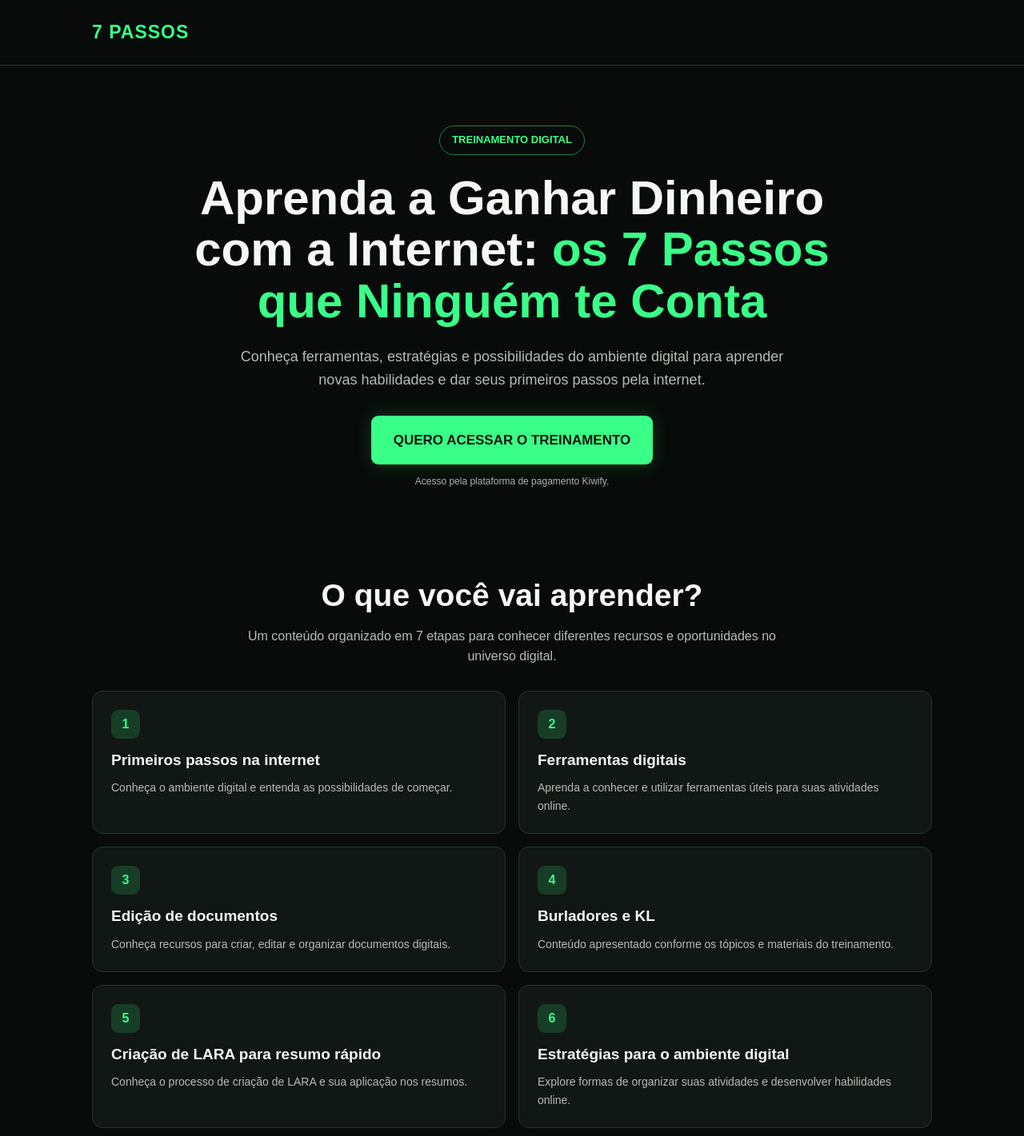
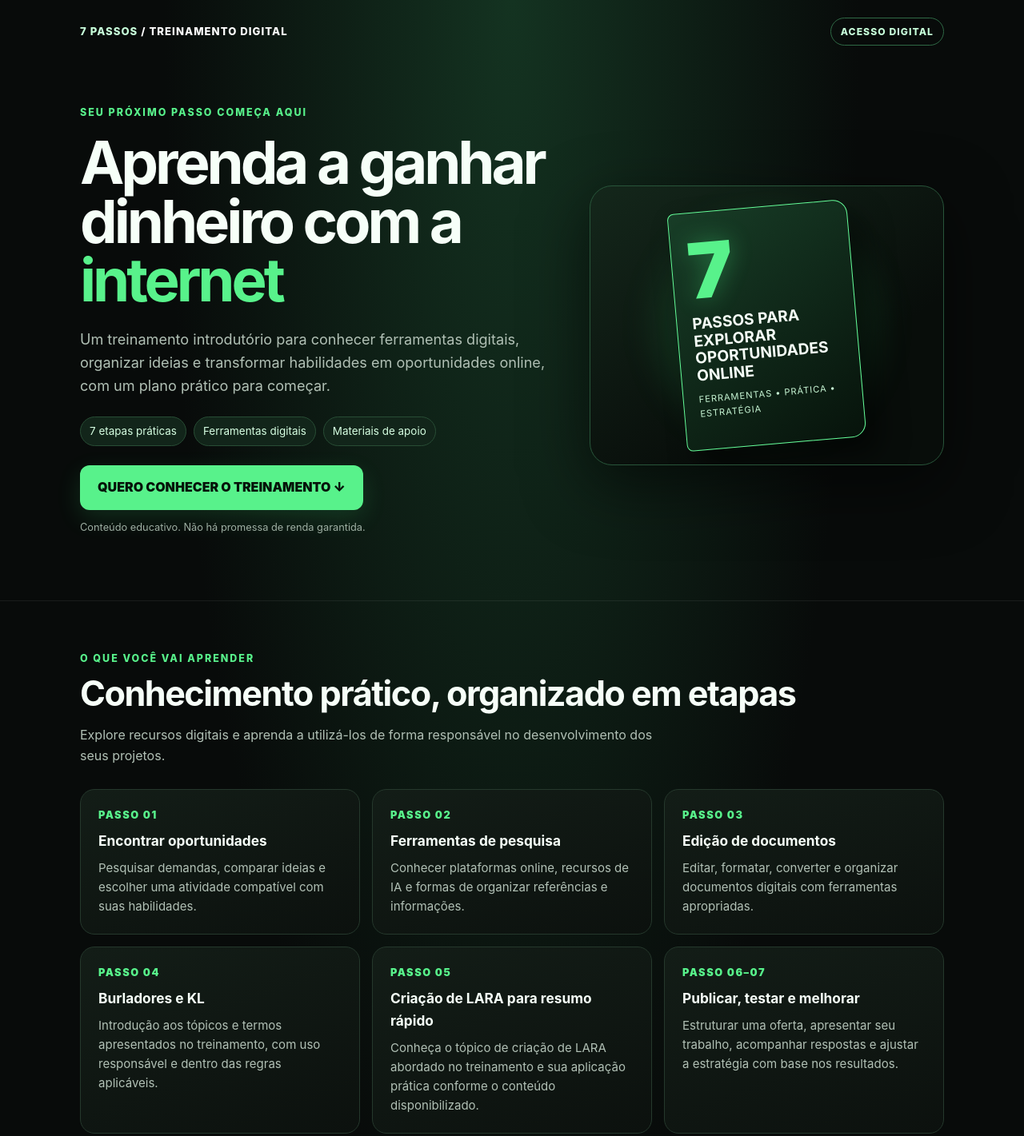
Before and after one commit to 7Horizontes/curso-7-passos, a plain HTML site: page index.html in a window 1280 px wide. Shown: the top 1421 px of the page at 80% size. Drawn offline with Linux system fonts and the light colour scheme.

Commit message:
Update index.html

```diff
--- a/index.html
+++ b/index.html
@@ -3,343 +3,154 @@
 <head>
 <meta charset="UTF-8">
 <meta name="viewport" content="width=device-width, initial-scale=1.0">
-  <title>7 Passos | Ganhar Dinheiro com a Internet</title>
-  <meta name="description" content="Conheça os 7 passos para aprender sobre oportunidades na internet.">
-
+<meta name="description" content="Conheça o treinamento Aprenda a Ganhar Dinheiro com a Internet: 7 passos, ferramentas digitais e materiais de apoio para começar.">
+<title>7 Passos | Aprenda a Ganhar Dinheiro com a Internet</title>
 <style>
-    * {
-      margin: 0;
-      padding: 0;
-      box-sizing: border-box;
-    }
-
-    :root {
-      --green: #39ff88;
-      --dark: #080b0a;
-      --card: #111714;
-      --text: #f5f7f5;
-      --muted: #b2beb6;
-    }
-
-    body {
-      font-family: Arial, Helvetica, sans-serif;
-      background: var(--dark);
-      color: var(--text);
-      line-height: 1.6;
-    }
-
-    .container {
-      width: min(100% - 36px, 1050px);
-      margin: auto;
-    }
-
-    header {
-      padding: 22px 0;
-      border-bottom: 1px solid #24332a;
-    }
-
-    .logo {
-      color: var(--green);
-      font-size: 23px;
-      font-weight: 900;
-      letter-spacing: 1px;
-    }
-
-    .hero {
-      text-align: center;
-      padding: 75px 0 55px;
-    }
-
-    .tag {
-      display: inline-block;
-      padding: 7px 15px;
-      margin-bottom: 22px;
-      border: 1px solid #277d4b;
-      border-radius: 30px;
-      color: var(--green);
-      font-size: 13px;
-      font-weight: bold;
-    }
-
-    h1 {
-      max-width: 850px;
-      margin: 0 auto 22px;
-      font-size: clamp(35px, 6vw, 60px);
-      line-height: 1.08;
-      font-weight: 900;
-    }
-
-    h1 span {
-      color: var(--green);
-    }
-
-    .subtitle {
-      max-width: 690px;
-      margin: 0 auto 30px;
-      color: var(--muted);
-      font-size: 18px;
-    }
-
-    .button {
-      display: inline-block;
-      padding: 17px 28px;
-      border-radius: 9px;
-      background: var(--green);
-      color: #07140c;
-      text-decoration: none;
-      font-size: 17px;
-      font-weight: 900;
-      box-shadow: 0 0 25px #39ff8830;
-      transition: transform 0.2s;
-    }
-
-    .button:hover {
-      transform: translateY(-3px);
-    }
-
-    .note {
-      display: block;
-      margin-top: 12px;
-      color: #aab5ad;
-      font-size: 12px;
-    }
-
-    section {
-      padding: 55px 0;
-    }
-
-    .section-title {
-      margin-bottom: 14px;
-      text-align: center;
-      font-size: clamp(27px, 4vw, 39px);
-      line-height: 1.2;
-    }
-
-    .section-description {
-      max-width: 700px;
-      margin: 0 auto 30px;
-      color: var(--muted);
-      text-align: center;
-    }
-
-    .steps {
-      display: grid;
-      grid-template-columns: repeat(2, minmax(0, 1fr));
-      gap: 16px;
-    }
-
-    .step {
-      padding: 23px;
-      background: var(--card);
-      border: 1px solid #24352a;
-      border-radius: 13px;
-    }
-
-    .step-number {
-      display: inline-flex;
-      align-items: center;
-      justify-content: center;
-      width: 36px;
-      height: 36px;
-      margin-bottom: 12px;
-      border-radius: 9px;
-      background: #173d27;
-      color: var(--green);
-      font-weight: 900;
-    }
-
-    .step h3 {
-      margin-bottom: 8px;
-      font-size: 19px;
-    }
-
-    .step p {
-      color: var(--muted);
-      font-size: 14px;
-    }
-
-    .offer {
-      padding: 38px 25px;
-      text-align: center;
-      background: linear-gradient(145deg, #13251a, #0c110e);
-      border: 1px solid #2d7045;
-      border-radius: 18px;
-    }
-
-    .offer h2 {
-      margin-bottom: 12px;
-      font-size: clamp(27px, 4vw, 40px);
-    }
-
-    .price-label {
-      color: var(--muted);
-      margin-top: 22px;
-    }
-
-    .price {
-      margin: 0 0 20px;
-      color: var(--green);
-      font-size: clamp(48px, 8vw, 66px);
-      font-weight: 900;
-      line-height: 1.2;
-    }
-
-    .offer-description {
-      max-width: 570px;
-      margin: 0 auto 25px;
-      color: var(--muted);
-    }
-
-    .disclaimer {
-      max-width: 650px;
-      margin: 18px auto 0;
-      color: #9eaaa1;
-      font-size: 12px;
-    }
-
-    footer {
-      padding: 28px 0;
-      border-top: 1px solid #24332a;
-      color: #8f9a92;
-      text-align: center;
-      font-size: 12px;
-    }
-
-    @media (max-width: 650px) {
-      .hero {
-        padding-top: 52px;
-      }
-
-      .steps {
-        grid-template-columns: 1fr;
-      }
-
-      .button {
-        width: 100%;
-        max-width: 400px;
-      }
+:root{--bg:#080b0a;--panel:#111714;--green:#58f28b;--mint:#c7ffda;--text:#f6fff8;--muted:#b1c0b5;--line:#25382c}
+*{box-sizing:border-box}
+html{scroll-behavior:smooth}
+body{margin:0;background:radial-gradient(ellipse at 50% 0%,#143321 0%,var(--bg) 48%);color:var(--text);font-family:Inter,Arial,Helvetica,sans-serif;line-height:1.6}
+.wrap{width:min(1080px,92%);margin:auto}
+.nav{display:flex;justify-content:space-between;align-items:center;padding:22px 0;color:var(--mint);font-weight:800;letter-spacing:.08em;font-size:.82rem}
+.pill{border:1px solid #2f6945;border-radius:999px;padding:7px 12px;color:var(--mint);font-size:.76rem}
+.hero{padding:52px 0 68px;display:grid;grid-template-columns:1.15fr .85fr;gap:38px;align-items:center}
+.eyebrow{color:var(--green);font-weight:800;letter-spacing:.16em;text-transform:uppercase;font-size:.78rem}
+.hero h1{font-size:clamp(2.4rem,5.8vw,4.7rem);line-height:.99;letter-spacing:-.055em;margin:16px 0 22px}
+.hero h1 span{color:var(--green)}
+.lead{font-size:1.13rem;color:var(--muted);max-width:620px}
+.visual{min-height:340px;border:1px solid #28553a;border-radius:28px;background:linear-gradient(145deg,#14271b,#080d0a 68%);padding:25px;display:flex;align-items:center;justify-content:center;position:relative;overflow:hidden;box-shadow:0 25px 80px #0008}
+.visual:before{content:"";position:absolute;width:280px;height:280px;border-radius:50%;background:#38e8791c;filter:blur(22px)}
+.book{position:relative;z-index:1;width:225px;min-height:280px;padding:24px 19px;border-radius:8px 18px 18px 8px;background:linear-gradient(145deg,#183d27,#07130b);border:1px solid #65ff9a;box-shadow:16px 22px 35px #0008;transform:rotate(-5deg)}
+.book .seven{font-size:6rem;font-weight:950;line-height:1;color:var(--green);text-shadow:0 0 30px #4cff8b55}
+.book h2{font-size:1.2rem;line-height:1.12;margin:8px 0}
+.book p{font-size:.7rem;color:#c7f5d4;text-transform:uppercase;letter-spacing:.08em}
+.chips{display:flex;flex-wrap:wrap;gap:9px;margin:24px 0}
+.chips span{background:#12251a;border:1px solid #284d35;color:#d6ffe2;border-radius:999px;padding:7px 11px;font-size:.84rem}
+.cta{display:inline-block;text-decoration:none;background:var(--green);color:#06140a;font-weight:900;border-radius:12px;padding:15px 22px;box-shadow:0 10px 30px #4aff8524}
+.fine{font-size:.8rem;color:#9eafa3;margin-top:12px}
+.section{padding:62px 0;border-top:1px solid #ffffff12}
+.section h2{font-size:clamp(1.8rem,4vw,2.7rem);line-height:1.1;letter-spacing:-.035em;margin:10px 0 14px}
+.sub{color:var(--muted);max-width:720px}
+.grid{display:grid;grid-template-columns:repeat(3,1fr);gap:15px;margin-top:28px}
+.card{background:linear-gradient(160deg,#131d17,#0c110e);border:1px solid var(--line);border-radius:18px;padding:22px}
+.num{font-size:.8rem;color:var(--green);font-weight:900;letter-spacing:.12em}
+.card h3{margin:8px 0;font-size:1.08rem}
+.card p{margin:0;color:var(--muted);font-size:.94rem}
+.offer{border:1px solid #38754d;border-radius:24px;background:linear-gradient(135deg,#14291b,#0b110d);padding:clamp(24px,5vw,48px);display:grid;grid-template-columns:1fr auto;gap:24px;align-items:center}
+.price small{color:var(--muted);display:block}
+.price strong{font-size:3rem;color:var(--green);line-height:1.1}
+.price del{color:#9eafa3}
+.list{padding-left:20px;color:var(--muted)}
+.list li{padding:5px 0}
+footer{padding:28px 0 45px;color:#8ea194;font-size:.82rem;border-top:1px solid #ffffff12}
+@media(max-width:760px){
+.hero{grid-template-columns:1fr;padding-top:30px}
+.visual{min-height:300px}
+.grid{grid-template-columns:1fr}
+.offer{grid-template-columns:1fr}
+.nav{gap:12px}
+.hero h1{font-size:3rem}
 }
 </style>
 </head>
-
 <body>
-  <header>
-    <div class="container">
-      <div class="logo">7 PASSOS</div>
+<header class="wrap nav">
+<div>7 PASSOS <span style="color:#fff">/ TREINAMENTO DIGITAL</span></div>
+<div class="pill">ACESSO DIGITAL</div>
+</header>
+<main>
+<section class="wrap hero">
+<div>
+<div class="eyebrow">Seu próximo passo começa aqui</div>
+<h1>Aprenda a ganhar dinheiro com a <span>internet</span></h1>
+<p class="lead">Um treinamento introdutório para conhecer ferramentas digitais, organizar ideias e transformar habilidades em oportunidades online, com um plano prático para começar.</p>
+<div class="chips">
+<span>7 etapas práticas</span>
+<span>Ferramentas digitais</span>
+<span>Materiais de apoio</span>
 </div>
-  </header>
-
-  <main>
-    <section class="hero">
-      <div class="container">
-        <span class="tag">TREINAMENTO DIGITAL</span>
-
-        <h1>
-          Aprenda a Ganhar Dinheiro com a Internet:
-          <span>os 7 Passos que Ninguém te Conta</span>
-        </h1>
-
-        <p class="subtitle">
-          Conheça ferramentas, estratégias e possibilidades do ambiente digital
-          para aprender novas habilidades e dar seus primeiros passos pela internet.
-        </p>
-
-        <a class="button" href="https://pay.kiwify.com.br/6C5KaRs">
-          QUERO ACESSAR O TREINAMENTO
-        </a>
-
-        <span class="note">
-          Acesso pela plataforma de pagamento Kiwify.
-        </span>
+<a class="cta" href="#oferta">QUERO CONHECER O TREINAMENTO ↓</a>
+<p class="fine">Conteúdo educativo. Não há promessa de renda garantida.</p>
+</div>
+<div class="visual" aria-label="Capa ilustrativa do curso">
+<div class="book">
+<div class="seven">7</div>
+<h2>PASSOS PARA EXPLORAR OPORTUNIDADES ONLINE</h2>
+<p>Ferramentas • prática • estratégia</p>
+</div>
 </div>
 </section>
-
-    <section>
-      <div class="container">
-        <h2 class="section-title">O que você vai aprender?</h2>
-
-        <p class="section-description">
-          Um conteúdo organizado em 7 etapas para conhecer diferentes recursos
-          e oportunidades no universo digital.
-        </p>
-
-        <div class="steps">
-          <article class="step">
-            <div class="step-number">1</div>
-            <h3>Primeiros passos na internet</h3>
-            <p>Conheça o ambiente digital e entenda as possibilidades de começar.</p>
+<section class="section">
+<div class="wrap">
+<div class="eyebrow">O que você vai aprender</div>
+<h2>Conhecimento prático, organizado em etapas</h2>
+<p class="sub">Explore recursos digitais e aprenda a utilizá-los de forma responsável no desenvolvimento dos seus projetos.</p>
+<div class="grid">
+<article class="card">
+<div class="num">PASSO 01</div>
+<h3>Encontrar oportunidades</h3>
+<p>Pesquisar demandas, comparar ideias e escolher uma atividade compatível com suas habilidades.</p>
 </article>
-
-          <article class="step">
-            <div class="step-number">2</div>
-            <h3>Ferramentas digitais</h3>
-            <p>Aprenda a conhecer e utilizar ferramentas úteis para suas atividades online.</p>
+<article class="card">
+<div class="num">PASSO 02</div>
+<h3>Ferramentas de pesquisa</h3>
+<p>Conhecer plataformas online, recursos de IA e formas de organizar referências e informações.</p>
 </article>
-
-          <article class="step">
-            <div class="step-number">3</div>
+<article class="card">
+<div class="num">PASSO 03</div>
 <h3>Edição de documentos</h3>
-            <p>Conheça recursos para criar, editar e organizar documentos digitais.</p>
+<p>Editar, formatar, converter e organizar documentos digitais com ferramentas apropriadas.</p>
 </article>
-
-          <article class="step">
-            <div class="step-number">4</div>
+<article class="card">
+<div class="num">PASSO 04</div>
 <h3>Burladores e KL</h3>
-            <p>Conteúdo apresentado conforme os tópicos e materiais do treinamento.</p>
+<p>Introdução aos tópicos e termos apresentados no treinamento, com uso responsável e dentro das regras aplicáveis.</p>
 </article>
-
-          <article class="step">
-            <div class="step-number">5</div>
+<article class="card">
+<div class="num">PASSO 05</div>
 <h3>Criação de LARA para resumo rápido</h3>
-            <p>Conheça o processo de criação de LARA e sua aplicação nos resumos.</p>
+<p>Conheça o tópico de criação de LARA abordado no treinamento e sua aplicação prática conforme o conteúdo disponibilizado.</p>
 </article>
-
-          <article class="step">
-            <div class="step-number">6</div>
-            <h3>Estratégias para o ambiente digital</h3>
-            <p>Explore formas de organizar suas atividades e desenvolver habilidades online.</p>
-          </article>
-
-          <article class="step">
-            <div class="step-number">7</div>
-            <h3>Organização e próximos passos</h3>
-            <p>Estruture seu aprendizado e identifique como continuar evoluindo.</p>
+<article class="card">
+<div class="num">PASSO 06–07</div>
+<h3>Publicar, testar e melhorar</h3>
+<p>Estruturar uma oferta, apresentar seu trabalho, acompanhar respostas e ajustar a estratégia com base nos resultados.</p>
 </article>
 </div>
 </div>
 </section>
-
-    <section>
-      <div class="container">
+<section class="section">
+<div class="wrap">
+<div class="eyebrow">Você também recebe</div>
+<h2>Materiais para colocar o aprendizado em prática</h2>
+<ul class="list">
+<li>Guia digital com os 7 passos.</li>
+<li>Prompts e sugestões para trabalhar com ferramentas de IA.</li>
+<li>Planilha de plano de ação e acompanhamento.</li>
+<li>Checklist para organizar os próximos passos.</li>
+</ul>
+</div>
+</section>
+<section class="section" id="oferta">
+<div class="wrap">
 <div class="offer">
-          <h2>Comece hoje seu aprendizado</h2>
-
-          <p class="offer-description">
-            Acesse o treinamento completo e conheça os 7 passos apresentados
-            no conteúdo.
-          </p>
-
-          <div class="price-label">INVESTIMENTO ÚNICO</div>
-          <div class="price">R$ 29,99</div>
-
-          <a class="button" href="https://pay.kiwify.com.br/6C5KaRs">
-            QUERO GARANTIR MEU ACESSO
-          </a>
-
-          <p class="disclaimer">
-            Os resultados dependem da aplicação, do esforço individual e de
-            fatores externos. O treinamento não garante ganhos financeiros.
-            Confira as condições de acesso na página de pagamento.
-          </p>
+<div>
+<div class="eyebrow">Comece hoje</div>
+<h2>Aprenda no seu ritmo</h2>
+<p class="sub">Acesse o material digital e avance etapa por etapa. O resultado depende da sua aplicação, experiência e das oportunidades disponíveis.</p>
+</div>
+<div class="price">
+<small>Preço do treinamento</small>
+<strong>R$ 29,99</strong>
+<p class="fine">Pagamento e acesso pela Kiwify</p>
+<a class="cta" href="https://pay.kiwify.com.br/6C5KaRs" target="_blank" rel="noopener">QUERO MEU ACESSO</a>
+</div>
 </div>
 </div>
 </section>
 </main>
-
 <footer>
-    <div class="container">
-      Treinamento digital 7 Passos | © 2026
-    </div>
+<div class="wrap">©️ Treinamento 7 Passos. Material educativo. Ferramentas, planos e condições de terceiros podem mudar. Não há garantia de ganhos financeiros.</div>
 </footer>
 </body>
 </html>
```
Lines whose indentation alone changed are shown as unchanged.
